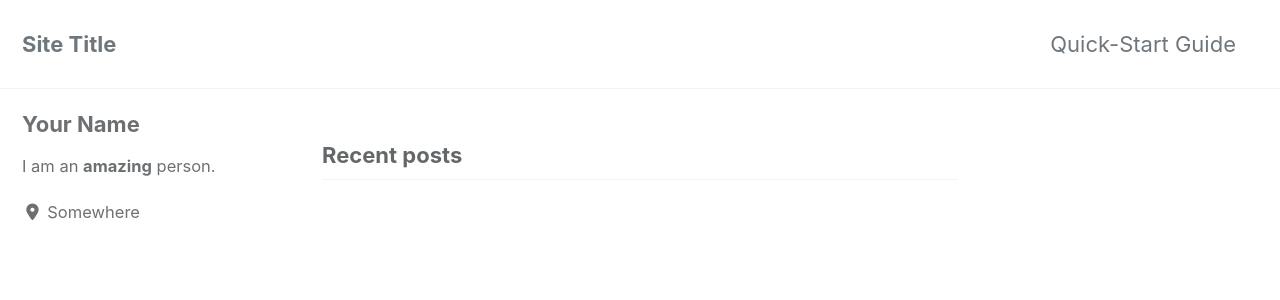
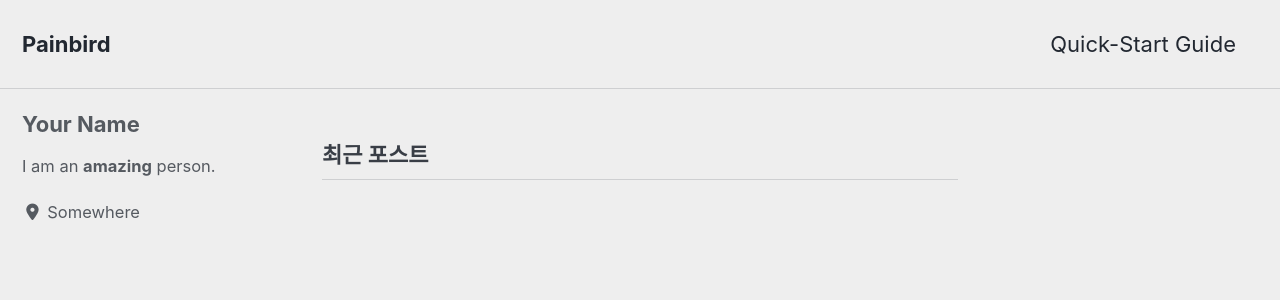
Before and after one commit to painbird/painbird.github.io, a Jekyll site: the page built from index.html, in a window 1280 px wide and 900 px high. Shown: the top 300 px of the window. Built offline with Jekyll 4.4.1, drawn with Linux system fonts in a browser that asks for light colours; cached includes are drawn as plain includes; nearby versions of some CDN libraries; the list of posts is cut into pages by our own code; some of the changed text lies outside the part shown.

Commit message:
setting commit

```diff
--- a/_config.yml
+++ b/_config.yml
@@ -12,15 +12,15 @@
 
 # theme                  : "minimal-mistakes-jekyll"
 # remote_theme           : "mmistakes/minimal-mistakes"
-minimal_mistakes_skin    : "default" # "air", "aqua", "contrast", "dark", "dirt", "neon", "mint", "plum", "sunrise"
+minimal_mistakes_skin    : "air" # "air", "aqua", "contrast", "dark", "dirt", "neon", "mint", "plum", "sunrise"
 
 # Site Settings
-locale                   : "en-US"
-title                    : "Site Title"
+locale                   : "ko-KR"
+title                    : "Painbird"
 title_separator          : "-"
 subtitle                 : # site tagline that appears below site title in masthead
-name                     : "Your Name"
-description              : "An amazing website."
+name                     : "HyeongJin"
+description              : "I'm a Boy."
 url                      : # the base hostname & protocol for your site e.g. "https://mmistakes.github.io"
 baseurl                  : # the subpath of your site, e.g. "/blog"
 repository               : # GitHub username/repo-name e.g. "mmistakes/minimal-mistakes"
```
